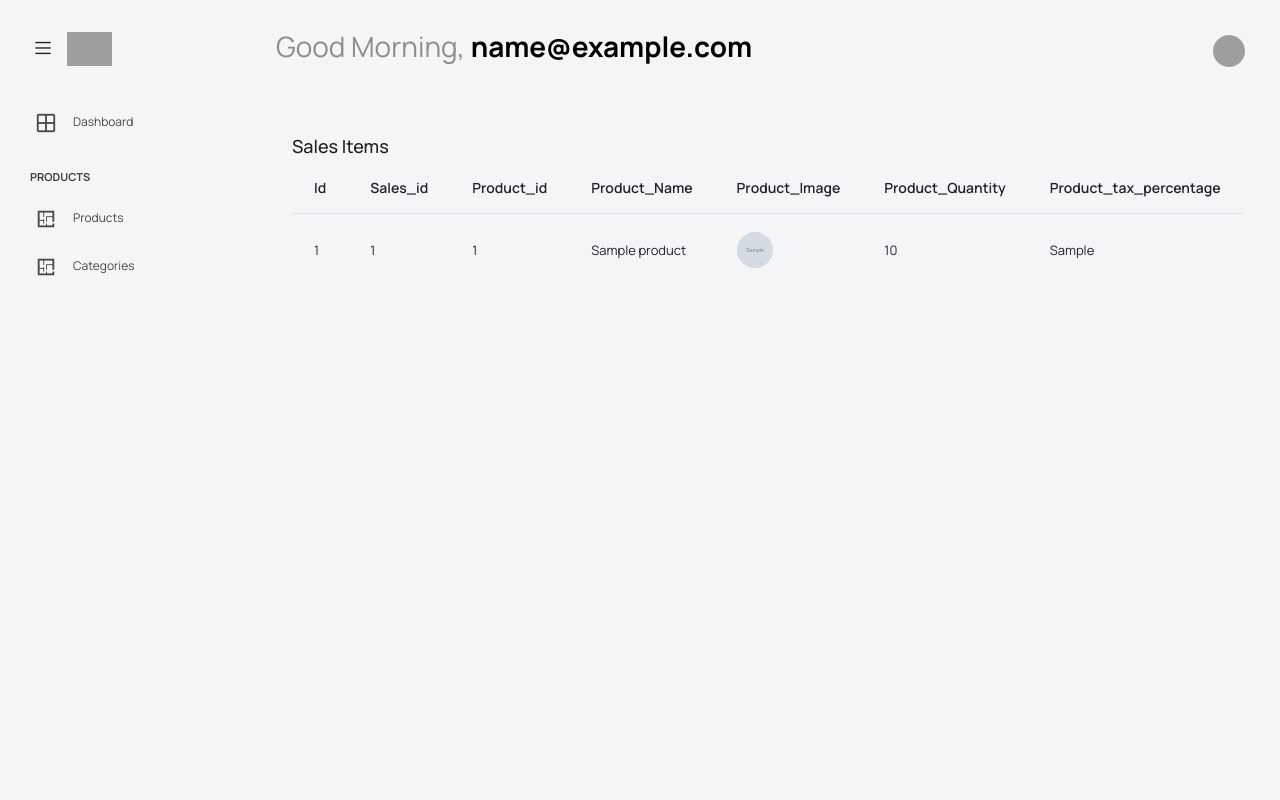
After one commit to utsavsomaiya/point-of-sale, a PHP site: page /admin/sales_item.php in a window 1280 px wide. The commit adds this page. Run offline with PHP 8.4, Linux system fonts and the light colour scheme; the visitor is signed in with stand-in values (Sample User, id 1); tables that the repository leaves empty or names only in its code hold one stand-in row (values such as "Sample post"); grey boxes marked "Sample" are stand-in pictures; grey boxes are pictures that could not be loaded.

Commit message:
Add Functionality to show sales Item

```diff
--- a/admin/sales.php
+++ b/admin/sales.php
@@ -8,7 +8,8 @@ include 'layout/header.php';
             <div class="col-lg-6 grid-margin stretch-card">
                 <div class="card-body">
                     <h4 class="card-title">
-                        <span style="margin-right:80px;">Sales Products</span>
+                        <span style="margin-right:80px;">Sales Bill</span>
+                        <a style="margin-right:80px;" href="/admin/sales_item.php">Sales Item</a>
                     </h4>
                     <table class="table">
                         <form method="post">
--- /dev/null
+++ b/admin/sales_item.php
@@ -0,0 +1,72 @@
+<?php
+session_start();
+include 'layout/header.php';
+?>
+<div class="main-panel">
+    <div class="content-wrapper">
+        <div class="row">
+            <div class="col-lg-6 grid-margin stretch-card">
+                <div class="card-body">
+                    <h4 class="card-title">
+                        <span style="margin-right:80px;">Sales Items</span>
+                    </h4>
+                    <table class="table">
+                        <form method="post">
+                            <thead>
+                                <tr>
+                                    <th>Id</th>
+                                    <th>Sales_id</th>
+                                    <th>Product_id</th>
+                                    <th>Product_Name</th>
+                                    <th>Product_Image</th>
+                                    <th>Product_Quantity</th>
+                                    <th>Product_tax_percentage</th>
+                                </tr>
+                            </thead>
+                            <tbody>
+                                <?php
+                                require 'layout/db_connect.php';
+                                $fetch = $pdo->prepare('select * from sales_item');
+                                $fetch->execute();
+                                $result = $fetch->fetchAll();
+                                foreach ($result as $salesItem) {
+                                    if (!empty($salesItem)) {
+                                        ?>
+                                <tr>
+                                    <td><?= $salesItem['id'] ?></td>
+                                    <td><?= $salesItem['sales_id'] ?></td>
+                                    <td><?= $salesItem['product_id'] ?></td>
+                                    <?php
+                                        $productId = $salesItem['product_id'];
+                                        $fetch = $pdo->prepare("select name,image from product where id =:id");
+                                        $fetch->bindParam(':id', $productId);
+                                        $fetch->execute();
+                                        $result = $fetch->fetchAll();
+                                        foreach ($result as $product) {
+                                            if (!empty($salesItem)) {
+                                                ?>
+                                    <td><?= $product['name'] ?></td>
+                                    <td><img src="<?= '/admin/images/' . $product['image'] ?>"></td>
+                                    <?php
+                                            } else {
+                                                echo "No Record Found..";
+                                            }
+                                        } ?>
+                                    <td><?= $salesItem['product_quantity'] ?></td>
+                                    <td><?= $salesItem['product_tax_percentage'] ?></td>
+                                </tr>
+                                <?php
+                                    } else {
+                                        echo "No Record Found..";
+                                    }
+                                }
+                                ?>
+                            </tbody>
+                        </form>
+                    </table>
+                </div>
+            </div>
+        </div>
+    </div>
+</div>
+<?php include 'layout/footer.php';?>
```
